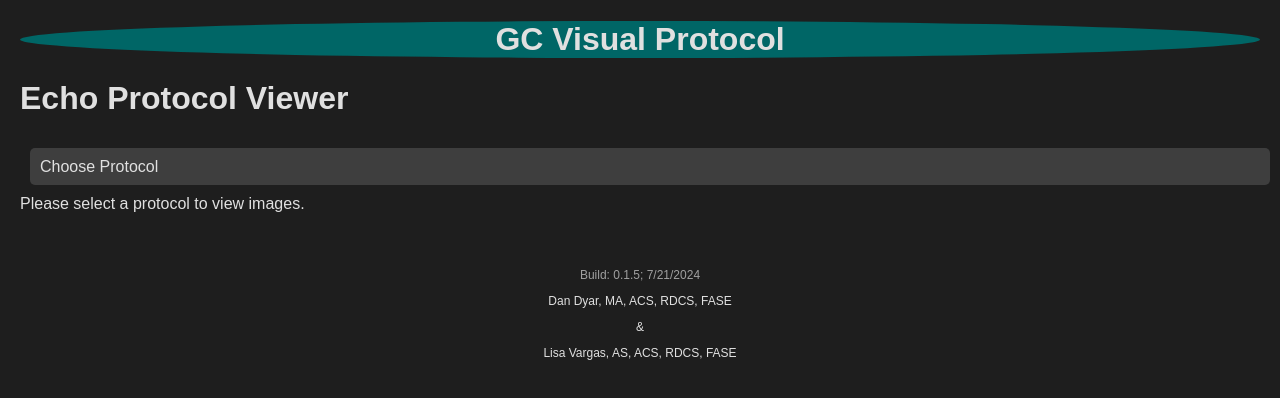
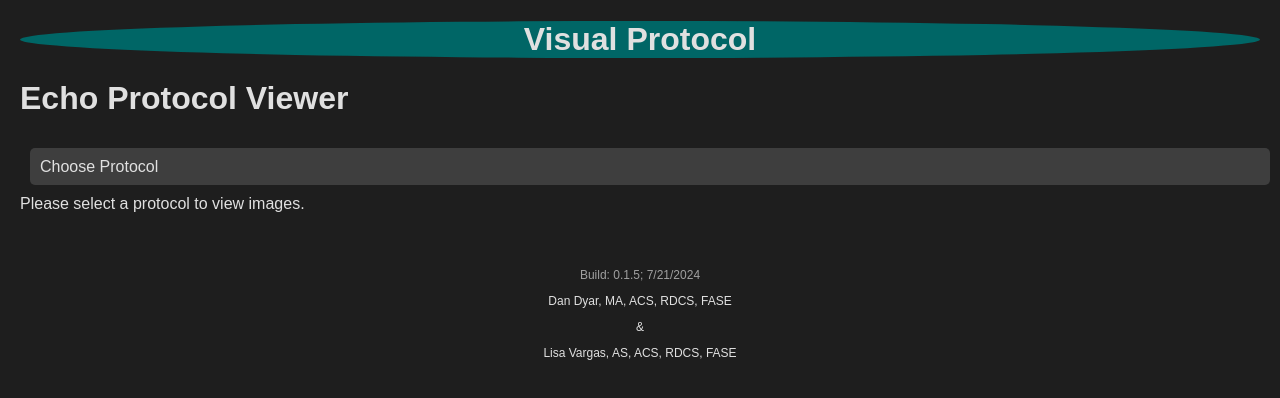
Before and after one commit to parameterz/next-protocols, a Next.js app: page / in a window 1280 px wide. Shown: the top 398 px of the page. Built offline with nearby package versions, Linux system fonts and the light colour scheme.

Commit message:
updated title

```diff
--- a/app/layout.js
+++ b/app/layout.js
@@ -10,12 +10,12 @@ export default function RootLayout({ children }) {
         <meta charSet="UTF-8" />
         <meta name="viewport" content="width=device-width, initial-scale=1.0" />
 
-        <title>GC Visual Protocol App</title>
+        <title>Visual Protocol App</title>
 
       </head>
       <body>
         <header>
-        <h1>GC Visual Protocol</h1>
+        <h1>Visual Protocol</h1>
         </header>
         <main>{children}</main>
       </body>
```
